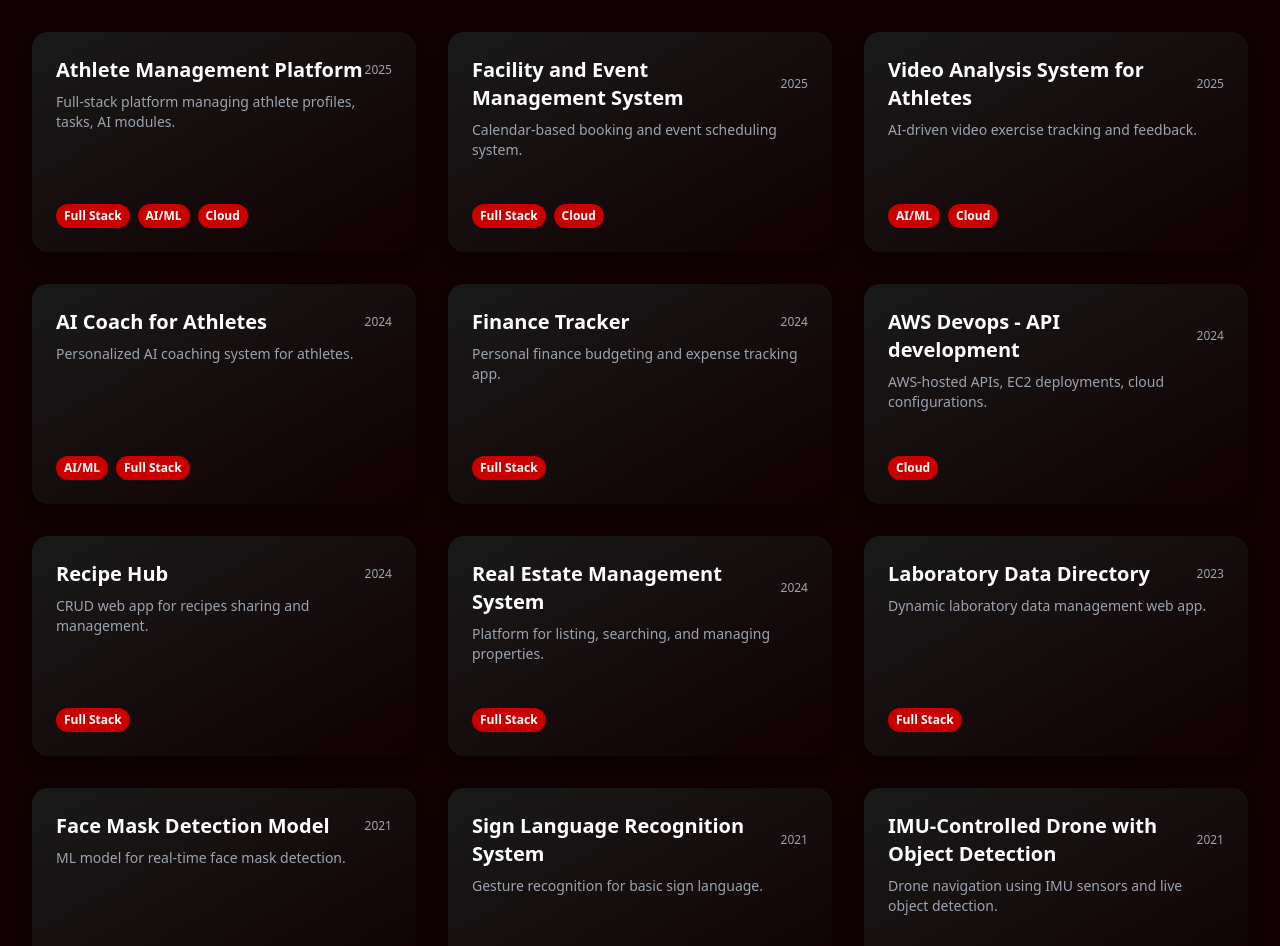
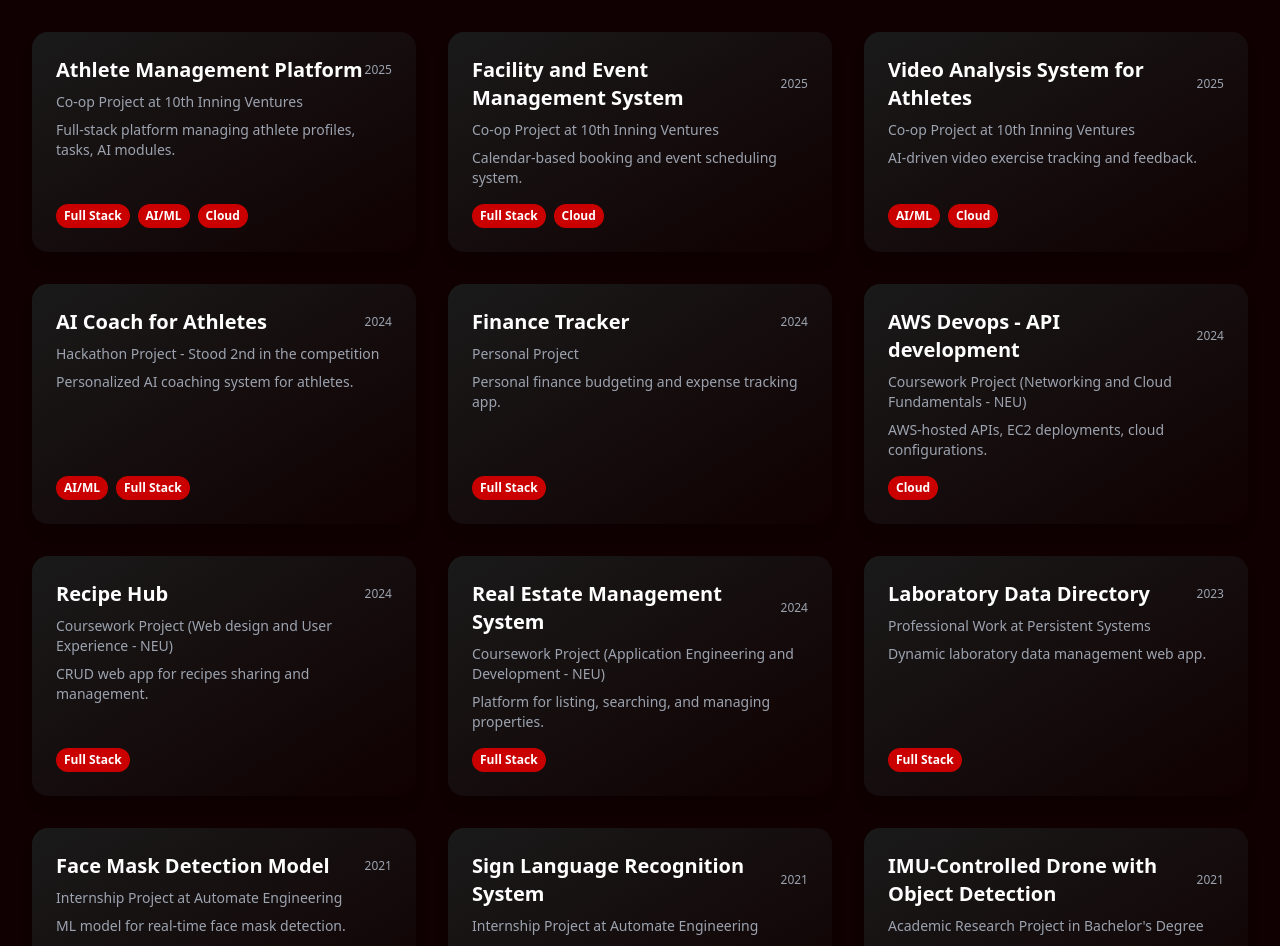
Before and after one commit to Atharva-Waranashiwar-Coding/Portfolio, a React (Vite) app: page /projects in a window 1280 px wide. Shown: the part 380-1326 px from the top of the page. Built offline with nearby package versions, Linux system fonts and the light colour scheme.

Commit message:
Projects optimisations

```diff
--- a/src/components/projectList.tsx
+++ b/src/components/projectList.tsx
@@ -4,7 +4,7 @@ export const projects = [
       title: "Athlete Management Platform",
       brief: "Full-stack platform managing athlete profiles, tasks, AI modules.",
       description: "Built a full-stack athlete management system with React, Firebase Authentication, Firestore, and GCP Functions. Integrated AI Coach using OpenAI APIs, facility booking using Google Calendar API, and athlete task management with performance tracking.",
-      stack: ["React", "Firebase Auth", "Firestore", "GCP Functions", "OpenAI API", "FastAPI", "Python"],
+      stack: ["React", "Firebase Auth", "Firestore", "GCP", "OpenAI API", "FastAPI", "Python"],
       focus: ["Full Stack", "AI/ML", "Cloud"],
       date: "2025",
       relevance: "Co-op Project at 10th Inning Ventures",
@@ -16,7 +16,7 @@ export const projects = [
       title: "AI Coach for Athletes",
       brief: "Personalized AI coaching system for athletes.",
       description: "Developed an AI-driven coaching system using OpenAI APIs, enabling athletes to get personalized training advice based on their performance data, activity tracking, and physical profiles. Integrated with the athlete management platform to provide seamless recommendations.",
-      stack: ["React", "OpenAI API", "Firebase", "Python"],
+      stack: ["React", "OpenAI API", "Firebase", "Python", "FastAPI"],
       focus: ["AI/ML", "Full Stack"],
       date: "2024",
       relevance: "Hackathon Project - Stood 2nd in the competition",
@@ -40,10 +40,10 @@ export const projects = [
       title: "Facility and Event Management System",
       brief: "Calendar-based booking and event scheduling system.",
       description: "Built a calendar-driven facility and event management system integrated with Google Calendar API. Enabled real-time slot availability management, booking confirmations, and admin dashboard controls.",
-      stack: ["React", "Firebase", "GCP Functions", "Google Calendar API"," FastAPI", "Python"],
+      stack: ["React", "Firebase", "GCP", "Google Calendar API"," FastAPI", "Python"],
       focus: ["Full Stack", "Cloud"],
       date: "2025",
-      relevance: "Co-op Extension Project at 10th Inning Ventures",
+      relevance: "Co-op Project at 10th Inning Ventures",
       github: "https://github.com/10inning/1percentAthlete-Backend",
       live: "https://1percentathlete.com"
     },
@@ -52,10 +52,10 @@ export const projects = [
       title: "Video Analysis System for Athletes",
       brief: "AI-driven video exercise tracking and feedback.",
       description: "Implemented serverless video analysis system using Python, OpenCV, and MediaPipe for exercise recognition (squats, pushups, stretches) hosted on GCP Functions with Firebase Storage.",
-      stack: ["Python", "OpenCV", "MediaPipe", "GCP Functions", "Firebase Storage"],
+      stack: ["Python", "OpenCV", "MediaPipe", "GCP", "Firebase Storage"],
       focus: ["AI/ML", "Cloud"],
       date: "2025",
-      relevance: "Personal Innovation Project",
+      relevance: "Co-op Project at 10th Inning Ventures",
       github: "https://github.com/10inning/1percentAthlete-Serverless",
       live: "https://1percentathlete.com"
     },
@@ -76,7 +76,7 @@ export const projects = [
       title: "AWS Devops - API development",
       brief: "AWS-hosted APIs, EC2 deployments, cloud configurations.",
       description: "Completed 9 cloud projects involving API creation using Python Flask, AWS EC2 hosting, S3 static hosting, IAM role management, VPC creation, Load Balancer setup, and monitoring using AWS tools.",
-      stack: ["Python", "AWS EC2", "AWS S3", "AWS API Gateway", "AWS Lambda", "IAM", "VPC"],
+      stack: ["Python", "AWS","EC2", "S3", "API Gateway", "Lambda", "IAM", "VPC"],
       focus: ["Cloud"],
       date: "2024",
       relevance: "Coursework Project (Networking and Cloud Fundamentals - NEU)",
@@ -91,7 +91,7 @@ export const projects = [
       stack: ["MongoDB", "Express.js", "React", "Node.js"],
       focus: ["Full Stack"],
       date: "2024",
-      relevance: "Personal Learning Project",
+      relevance: "Coursework Project (Web design and User Experience - NEU)",
       github: "https://github.com/Atharva-Waranashiwar-Coding/RecipeHub",
       live: ""
     },
@@ -103,7 +103,7 @@ export const projects = [
       stack: ["Java", "NetBeans"],
       focus: ["Full Stack"],
       date: "2024",
-      relevance: "Coursework Project (Web Application Development - NEU)",
+      relevance: "Coursework Project (Application Engineering and Development - NEU)",
       github: "https://github.com/Atharva-Waranashiwar-Coding/RealEstateManagement",
       live: ""
     },
@@ -115,7 +115,7 @@ export const projects = [
       stack: ["Arduino", "RFID", "C++"],
       focus: ["IoT / Embedded"],
       date: "2020",
-      relevance: "Final Year Academic Project",
+      relevance: "Internship Project at Automate Engineering",
       github: "",
       live: ""
     },
@@ -127,7 +127,7 @@ export const projects = [
       stack: ["Python", "Tensorflow", "OpenCV"],
       focus: ["AI/ML"],
       date: "2021",
-      relevance: "Internship Project",
+      relevance: "Internship Project at Automate Engineering",
       github: "",
       live: "https://www.youtube.com/watch?v=BdJ1llIAv8A"
     },
@@ -139,7 +139,7 @@ export const projects = [
       stack: ["Python", "OpenCV", "Machine Learning"],
       focus: ["AI/ML"],
       date: "2021",
-      relevance: "Academic Mini Project",
+      relevance: "Internship Project at Automate Engineering",
       github: "",
       live: "https://www.youtube.com/watch?v=eG0GRtWFc8s"
     },
@@ -151,7 +151,7 @@ export const projects = [
       stack: ["Arduino", "Accelerometer", "C++", "RF Modules", "Embedded Systems"],
       focus: ["IoT / Embedded", "Robotics"],
       date: "2020",
-      relevance: "Academic Mini Project",
+      relevance: "Academic Mini Project in Bachelor's Degree",
       github: "",
       live: ""
     },
@@ -163,7 +163,7 @@ export const projects = [
       stack: ["Python", "OpenCV", "DroneKit", "IMU Sensors", "Embedded Systems"],
       focus: ["AI/ML", "IoT / Embedded", "Computer Vision"],
       date: "2021",
-      relevance: "Academic Research Project",
+      relevance: "Academic Research Project in Bachelor's Degree",
       github: "",
       live: "https://drive.google.com/file/d/1Bndt_vL1Mk1I0R4dj5p5KLwkA56tTWe6/view?usp=share_link"
     },
--- a/src/pages/Projects.tsx
+++ b/src/pages/Projects.tsx
@@ -86,6 +86,9 @@ function Projects() {
                 <span className="text-gray-400 text-xs">{project.date}</span>
               </div>
 
+              {/* Relevance*/}
+              <p className="text-gray-400 text-sm mb-2">{project.relevance}</p>
+
               {/* Brief */}
               <p className="text-gray-400 text-sm">{project.brief}</p>
             </div>
```
